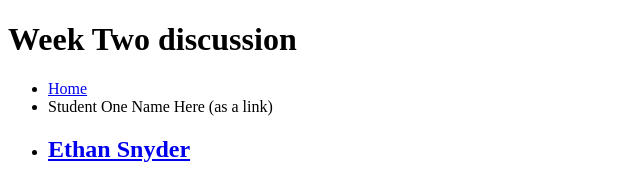
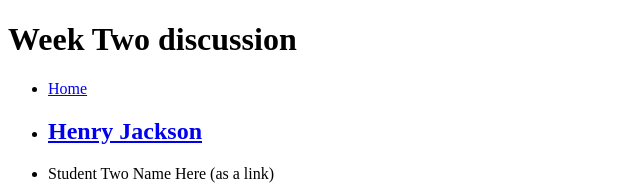
Before and after one commit to Wondercypress/539week2, a plain HTML site: page TeamTemplate-main/index.html in a window 1280 px wide. Shown: the top 187 px of the page, without its empty margins (0-640 px from the left). Drawn offline with Linux system fonts and the light colour scheme.

Commit message:
Add files via upload

```diff
--- a/TeamTemplate-main/index.html
+++ b/TeamTemplate-main/index.html
@@ -16,8 +16,8 @@
         <nav>
             <ul>
                 <li><a href = "index.html">Home</a></li>
-                <li>Student One Name Here (as a link)</li>
-                <li><h2><a href = "ethan.html">Ethan Snyder</a></h2></li>
+                <li><h2><a href = "Henry.html">Henry Jackson</a></h2></li>
+                <li>Student Two Name Here (as a link)</li>
             </ul>
         </nav>
 
```
Also changed, not shown: TeamTemplate-main/Henry.html (added).
